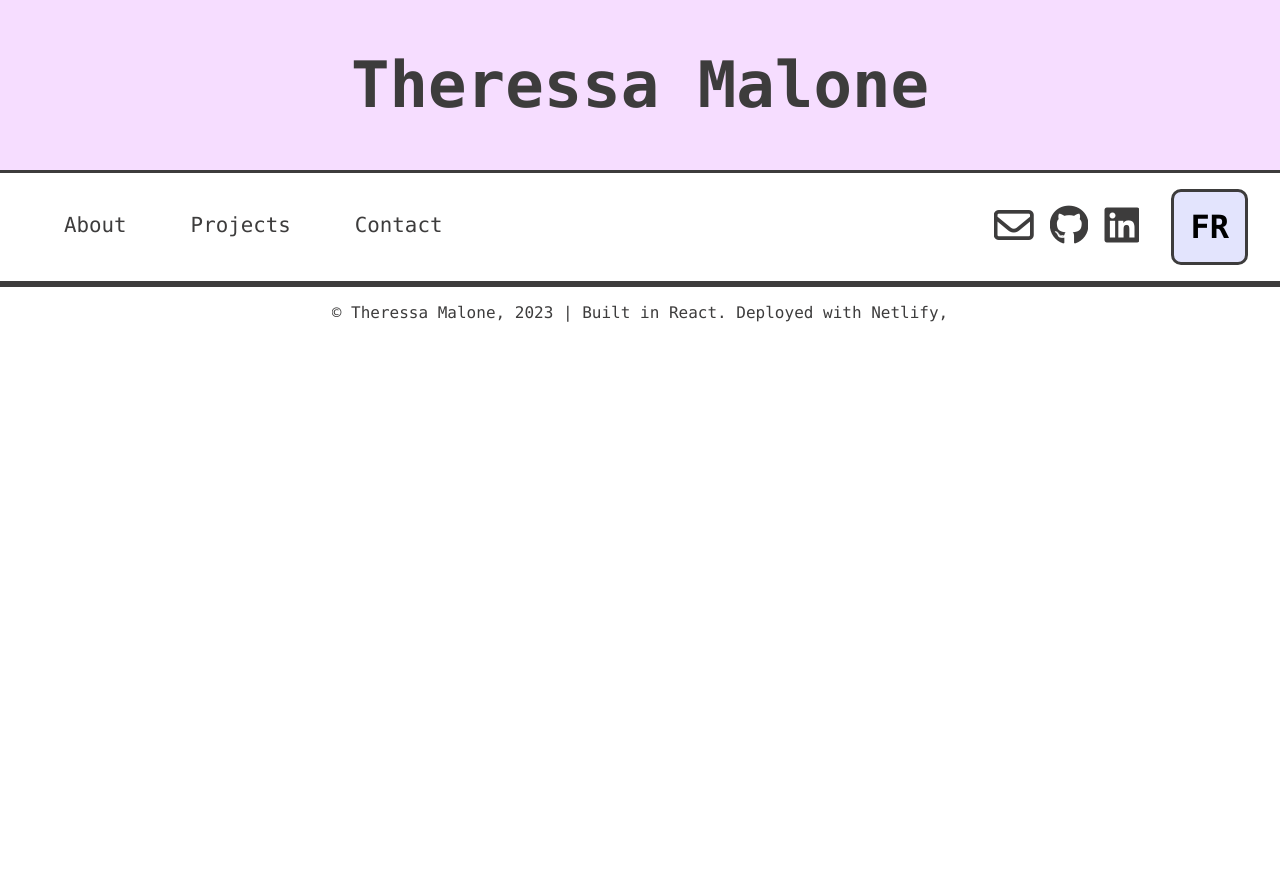
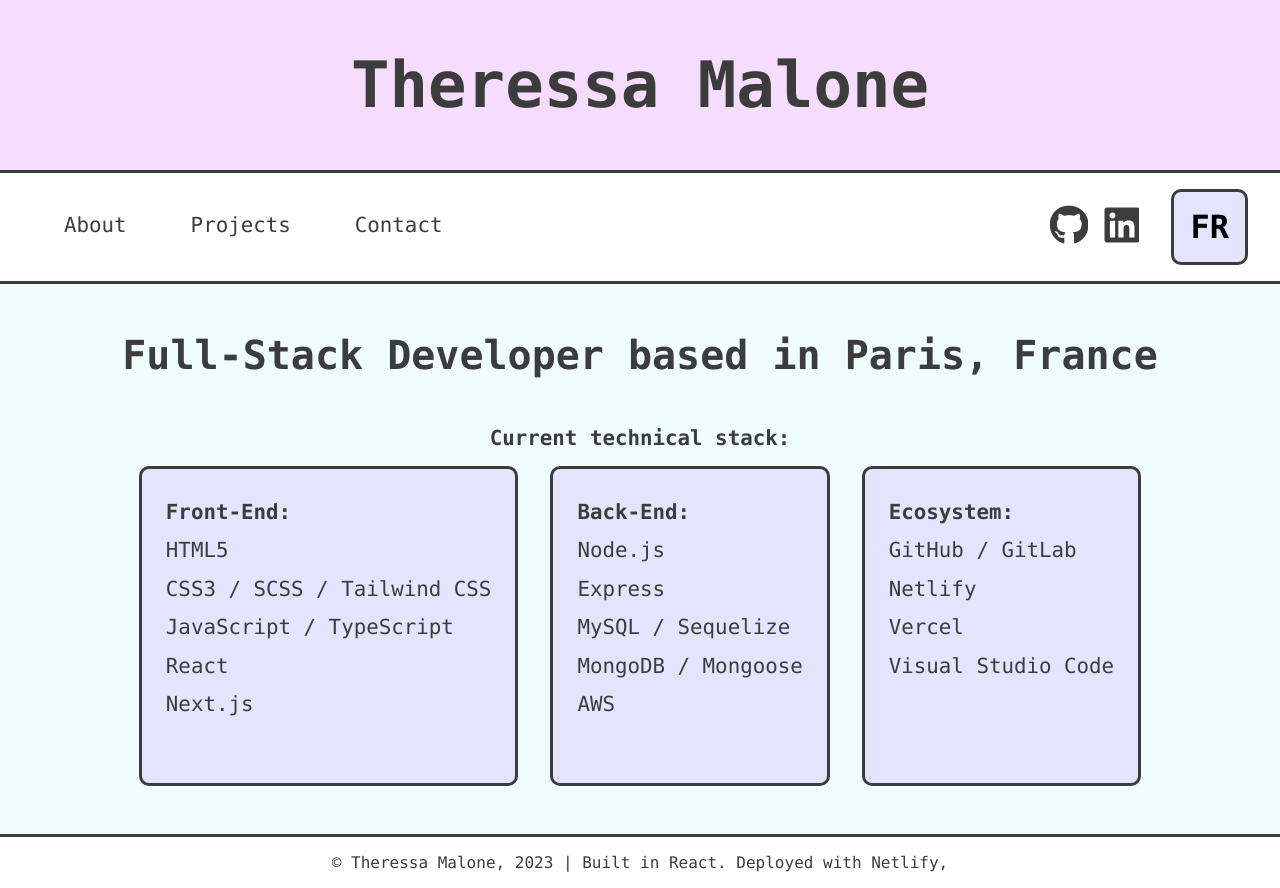
Before and after one commit to tssa017/portfolio, a React (Create React App) app: page / in a window 1280 px wide. Before the commit the page ends 800 px from the top, so only its background shows below. Built offline with nearby package versions, Linux system fonts and the light colour scheme; a web font is replaced by a local one.

Commit message:
:truck: deafult home route

```diff
--- a/package.json
+++ b/package.json
@@ -1,5 +1,5 @@
 {
-  "name": "myfirstreactapp",
+    "name": "theressamaloneportfolio",
     "version": "0.1.0",
     "private": true,
     "dependencies": {
--- a/src/App.js
+++ b/src/App.js
@@ -76,12 +76,12 @@ function App() {
                     </nav>
                     <div className="language__flex-item">
                         <div className="socials">
-                            <a
+                            {/* <a
                                 href="mailto:theressa.malone.fr@gmail.com"
                                 target="blank"
                             >
                                 <FontAwesomeIcon className="fa-regular fa-envelope socials-link"></FontAwesomeIcon>
-                            </a>
+                            </a> */}
                             <a href="https://github.com/tssa017">
                                 <FontAwesomeIcon className="fa-brands fa-github socials-link"></FontAwesomeIcon>
                             </a>
@@ -112,7 +112,7 @@ function App() {
                     </div>
                 </div>
                 <Routes>
-                    <Route path="/home" element={<Hero />} />
+                    <Route path="/" element={<Hero />} />
                     <Route path="/contact" element={<Form />} />
                     <Route path="/about" element={<Bio />} />
                     <Route path="/projects" element={<Projects />} />
```
Lines whose indentation alone changed are shown as unchanged.
